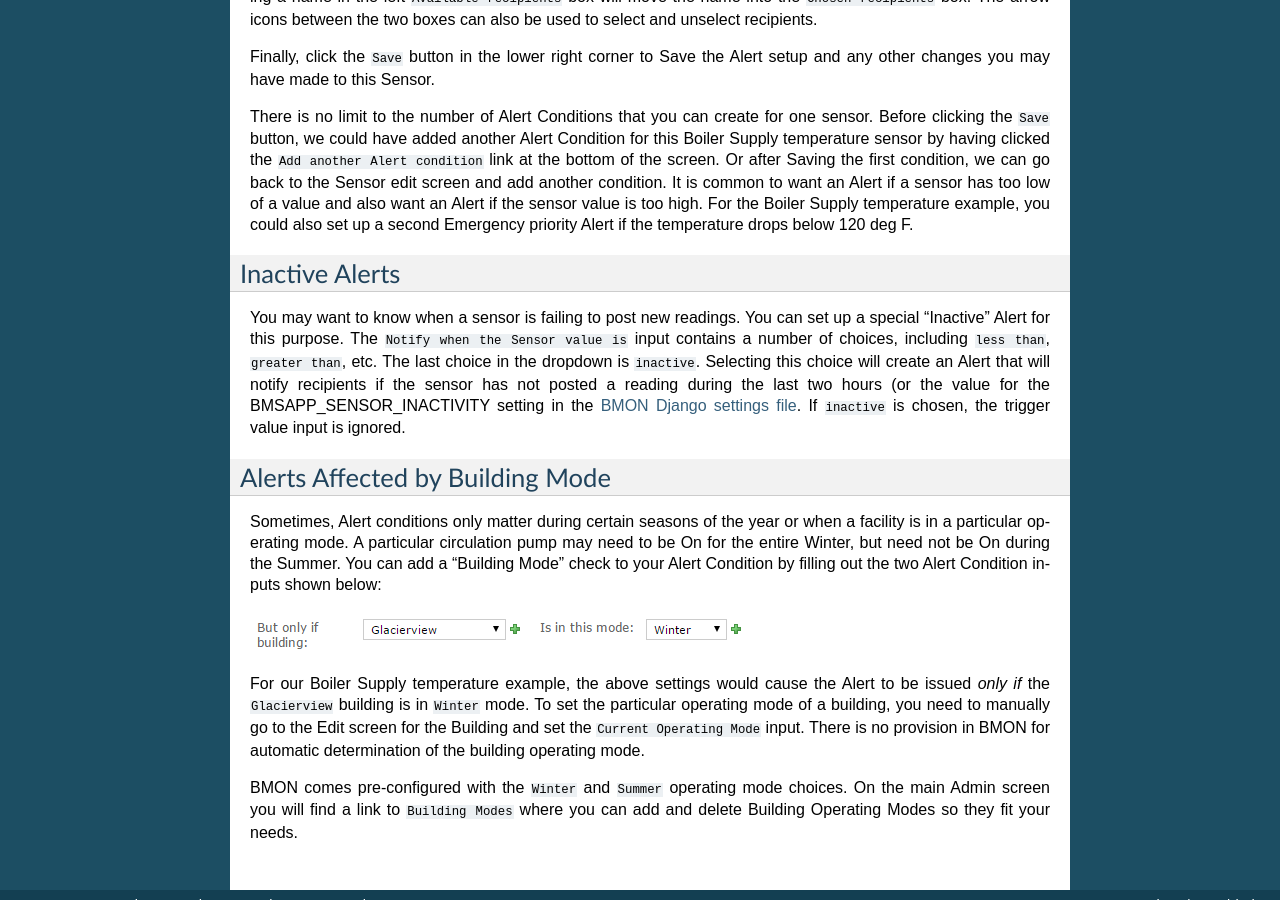
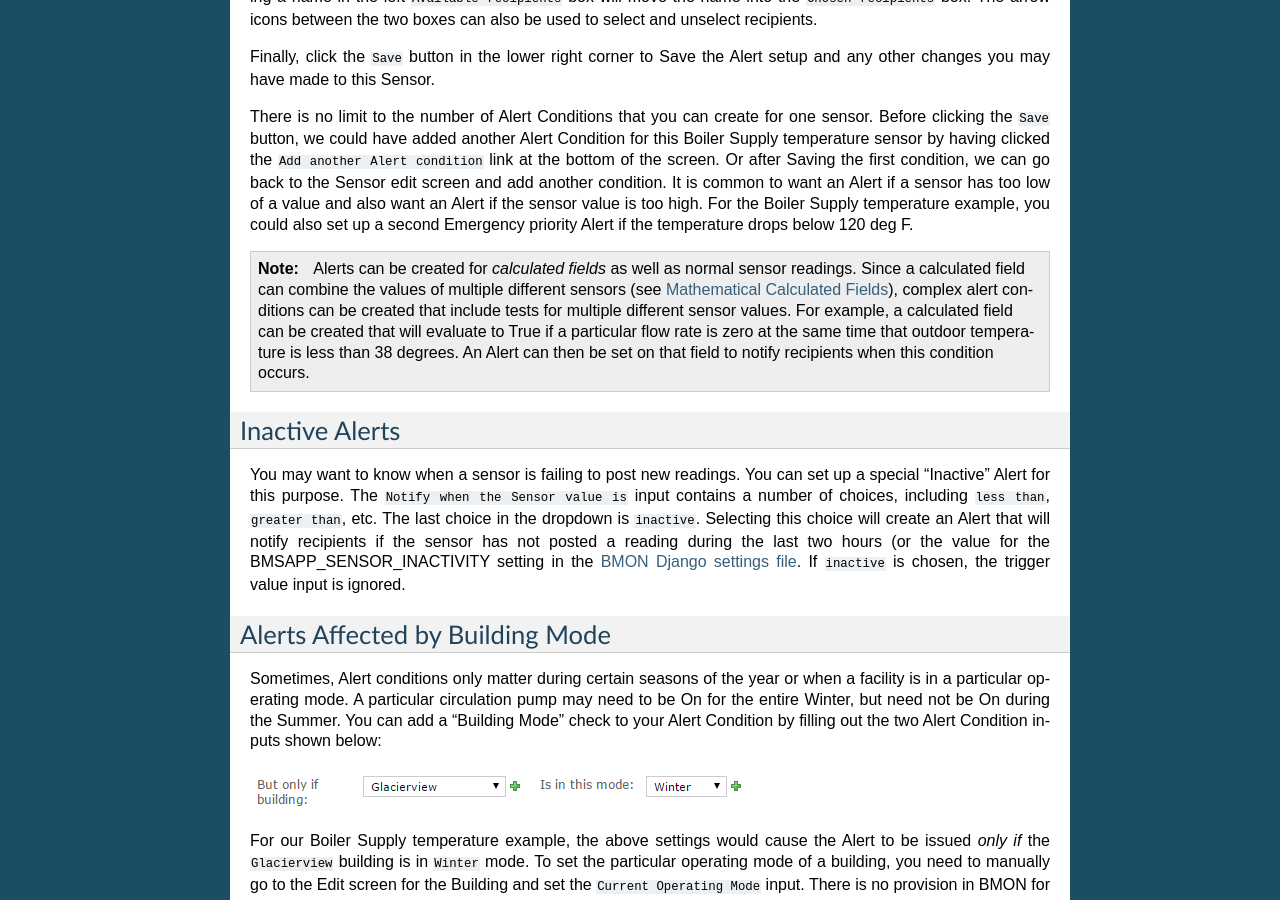
Before and after one commit to alanmitchell/bmon, a Sphinx documentation site: the page built from docs/source/sensor-alerts.rst, in a window 1280 px wide and 900 px high, scrolled down 4463 px. Built offline with Sphinx 7.4.7, drawn with Linux system fonts in a browser that asks for light colours.

Commit message:
Added complex alert explanation.

```diff
--- a/docs/source/calculated-fields.rst
+++ b/docs/source/calculated-fields.rst
@@ -30,6 +30,7 @@ half hour, multiple calculated sensor readings will be generated at each
 half-hour processing interval to match up with the frequency of the
 source sensors.
 
+.. _math-calc-field:
 
 Mathematical Calculated Fields
 ------------------------------
--- a/docs/source/sensor-alerts.rst
+++ b/docs/source/sensor-alerts.rst
@@ -152,6 +152,15 @@ sensor value is too high. For the Boiler Supply temperature example, you
 could also set up a second Emergency priority Alert if the temperature
 drops below 120 deg F.
 
+.. note:: Alerts can be created for *calculated fields* as well as normal
+  sensor readings.  Since a calculated field can combine the values of multiple
+  different sensors (see :ref:`math-calc-field`), complex alert conditions can
+  be created that include tests for multiple different sensor values.  For example, a
+  calculated field can be created that will evaluate to True if a particular
+  flow rate is zero at the same time that outdoor temperature is less than 38
+  degrees.  An Alert can then be set on that field to notify recipients when
+  this condition occurs.
+
 Inactive Alerts
 ---------------
 
```
